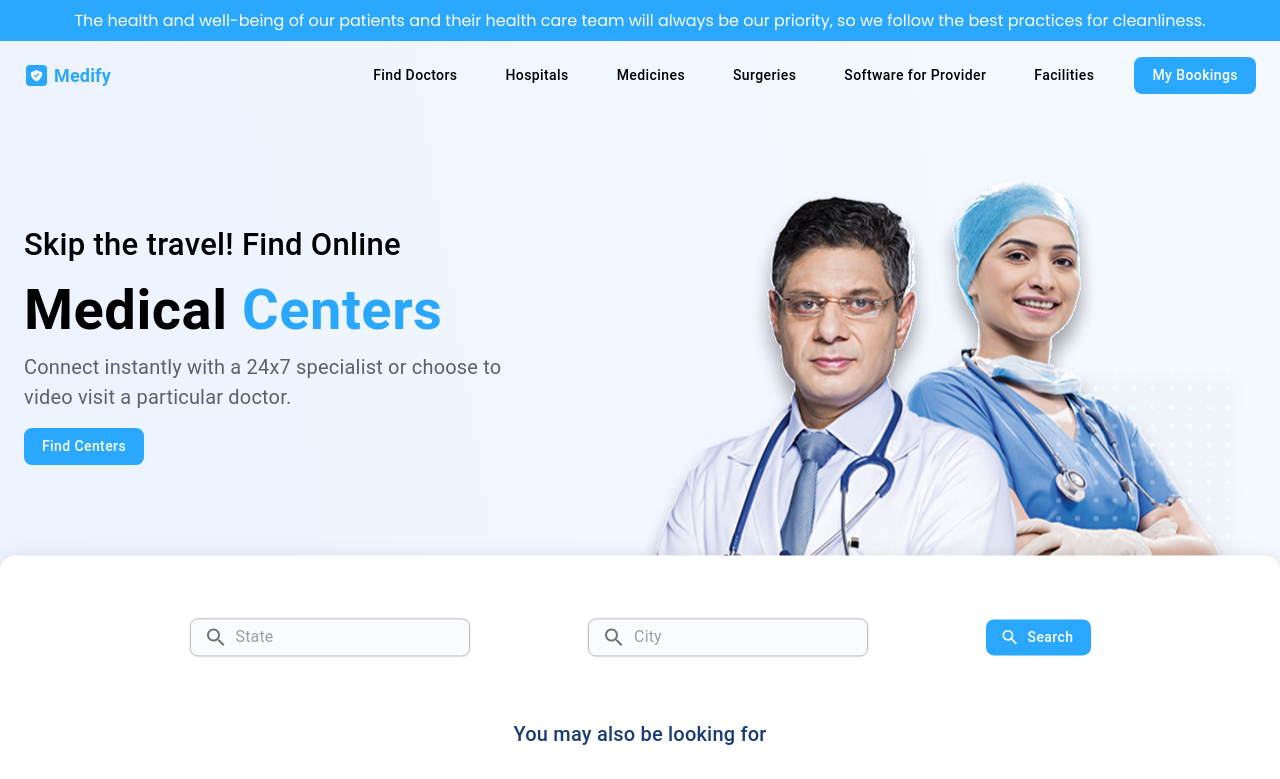
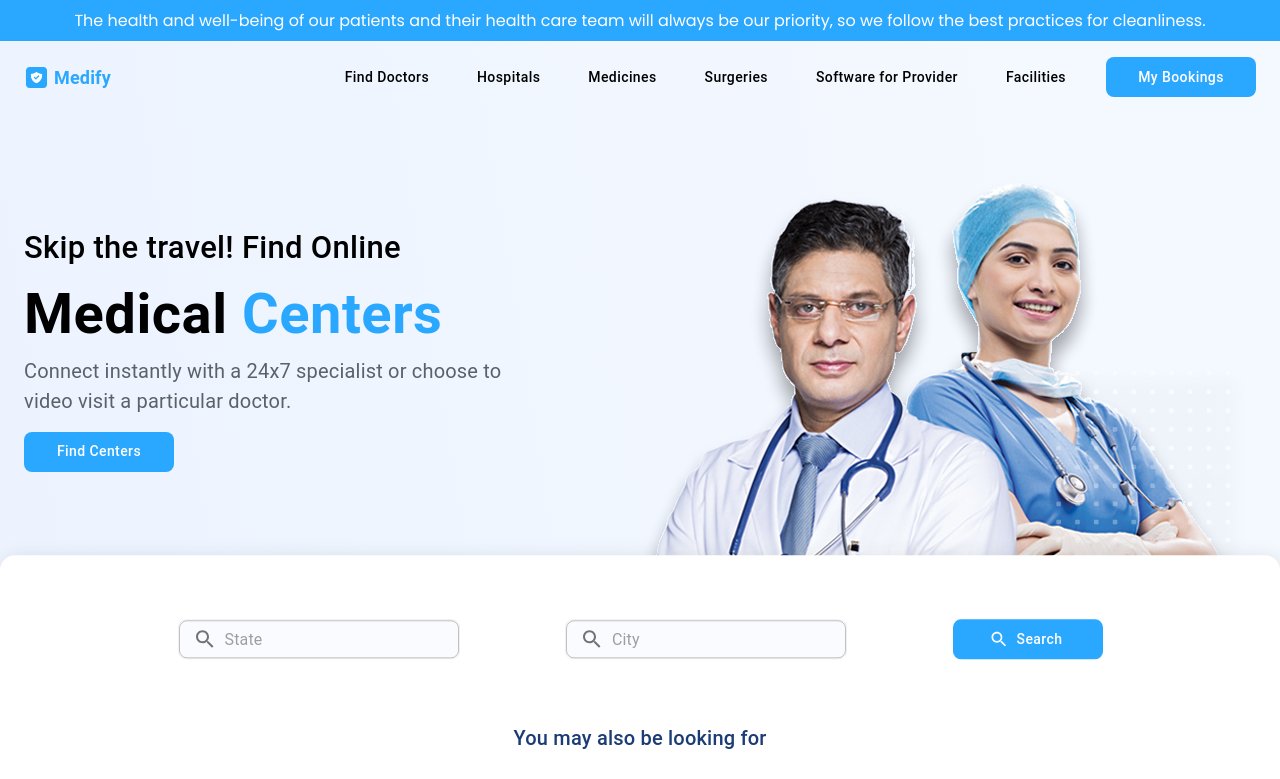
Before and after one commit to abhishekpatil4/Medify, a React (Vite) app: page / in a window 1280 px wide. Shown: the top 779 px of the page. Built offline with nearby package versions, Linux system fonts and the light colour scheme.

Commit message:
feat: added props to contorl Custom Button

```diff
--- a/src/components/Button/CustomButton.jsx
+++ b/src/components/Button/CustomButton.jsx
@@ -1,11 +1,24 @@
 import { Button, Icon } from "@mui/material";
 import { useTheme } from "@emotion/react";
 
-const CustomButton = ({ type, icon, fun }) => {
+const CustomButton = ({ type, icon, fun, height = '40px', width = '150px', padding= '0px 18px 0px 18px',  margin= '1rem 0rem' }) => {
     const theme = useTheme();
-    return <Button startIcon={icon} onClick={fun} style={{ backgroundColor: theme.palette.primary.main, color: 'white', textTransform: 'none', borderRadius: '8px', paddingLeft: '18px', paddingRight: '18px', margin: '1rem 0rem' }}>
-        {type}
-    </Button>
+    const customStyles = {
+        backgroundColor: theme.palette.primary.main,
+        color: 'white',
+        textTransform: 'none',
+        borderRadius: '8px',
+        padding: padding,
+        margin: margin,
+        height: height,
+        width: width,
+    };
+
+    return (
+        <Button startIcon={icon} onClick={fun} style={customStyles}>
+            {type}
+        </Button>
+    );
 }
 
 export default CustomButton;
```
